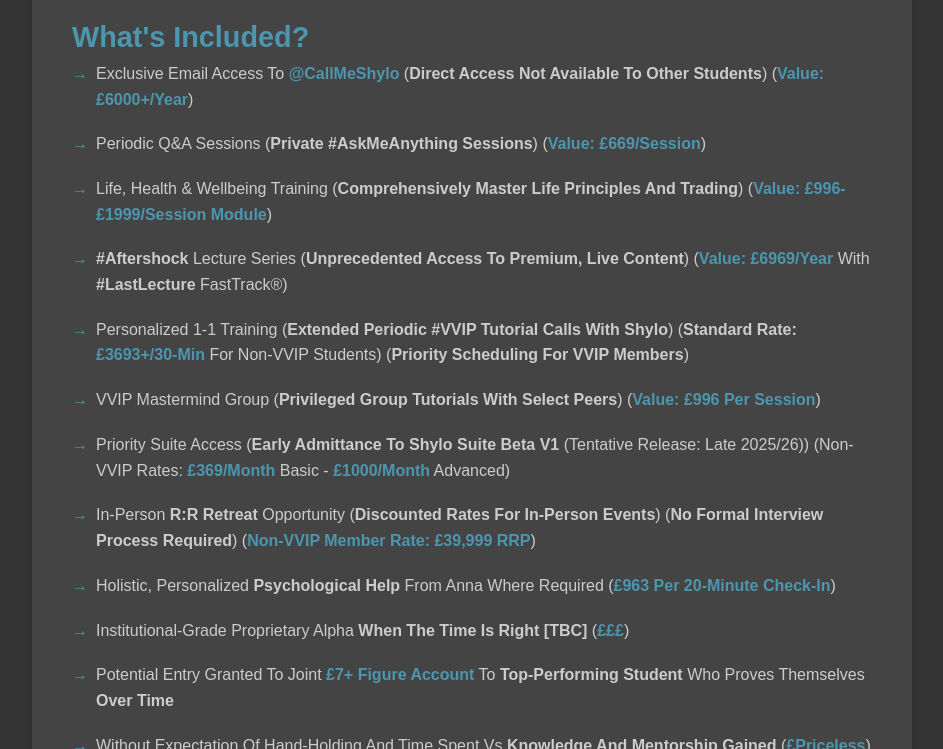
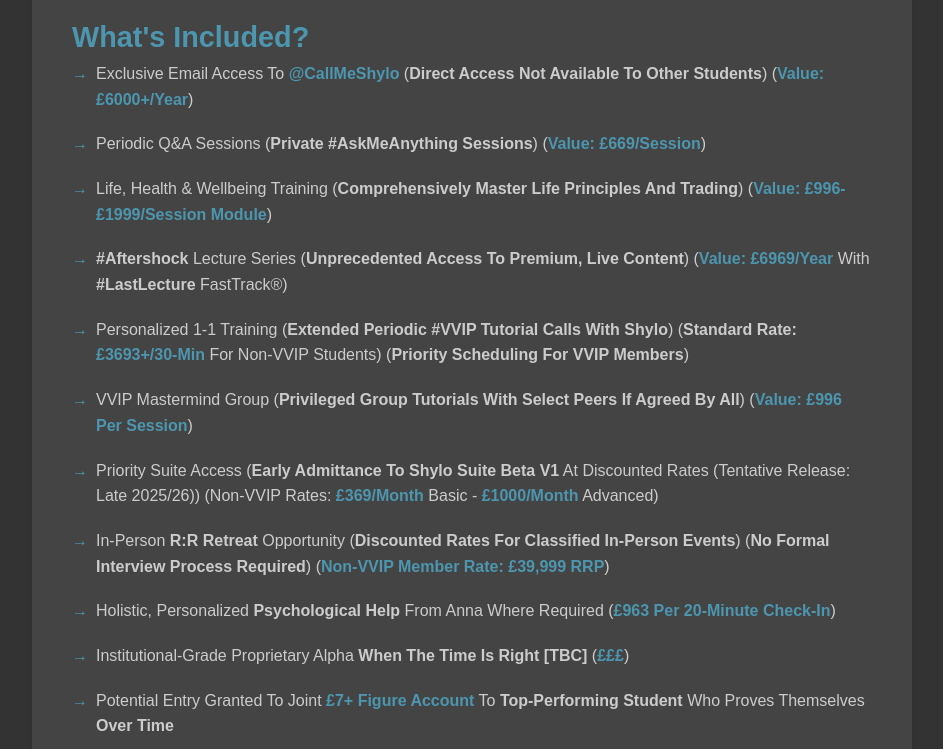
Before and after one commit to CallMeShylo/VVIP, a plain HTML site: page index.html in a window 1280 px wide. Shown: the part 438-1187 px from the top of the page, without its empty margins (168-1111 px from the left). Drawn offline with Linux system fonts and the light colour scheme.

Commit message:
Update index.html

```diff
--- a/index.html
+++ b/index.html
@@ -243,9 +243,9 @@
         <li>Life, Health & Wellbeing Training (<b>Comprehensively Master Life Principles And Trading</b>) (<span>Value: £996-£1999/Session Module</span>)</li>
         <li><b>#Aftershock</b> Lecture Series (<b>Unprecedented Access To Premium, Live Content</b>) (<span>Value: £6969/Year</span> With <b>#LastLecture</b> FastTrack&reg;)</li>
         <li>Personalized 1-1 Training (<b>Extended Periodic #VVIP Tutorial Calls With Shylo</b>) (<b>Standard Rate:</b> <span>£3693+/30-Min</span> For Non-VVIP Students) (<b>Priority Scheduling For VVIP Members</b>)</li>
-        <li>VVIP Mastermind Group (<b>Privileged Group Tutorials With Select Peers</b>) (<span>Value: £996 Per Session</span>)</li>
-        <li>Priority Suite Access (<b>Early Admittance To Shylo Suite Beta V1</b> (Tentative Release: Late 2025/26)) (Non-VVIP Rates: <span>£369/Month</span> Basic - <span>£1000/Month</span> Advanced)</li>
-        <li>In-Person <b>R:R Retreat</b> Opportunity (<b>Discounted Rates For In-Person Events</b>) (<b>No Formal Interview Process Required</b>) (<span>Non-VVIP Member Rate: £39,999 RRP</span>)</li>
+        <li>VVIP Mastermind Group (<b>Privileged Group Tutorials With Select Peers If Agreed By All</b>) (<span>Value: £996 Per Session</span>)</li>
+        <li>Priority Suite Access (<b>Early Admittance To Shylo Suite Beta V1</b> At Discounted Rates (Tentative Release: Late 2025/26)) (Non-VVIP Rates: <span>£369/Month</span> Basic - <span>£1000/Month</span> Advanced)</li>
+        <li>In-Person <b>R:R Retreat</b> Opportunity (<b>Discounted Rates For Classified In-Person Events</b>) (<b>No Formal Interview Process Required</b>) (<span>Non-VVIP Member Rate: £39,999 RRP</span>)</li>
         <li>Holistic, Personalized <b>Psychological Help</b> From Anna Where Required (<span>£963 Per 20-Minute Check-In</span>)</li>
         <li>Institutional-Grade Proprietary Alpha <b>When The Time Is Right [TBC]</b> (<span>£££</span>)</li>
         <li>Potential Entry Granted To Joint <span>£7+ Figure Account</span> To <b>Top-Performing Student</b> Who Proves Themselves <b>Over Time</b></li>
```
